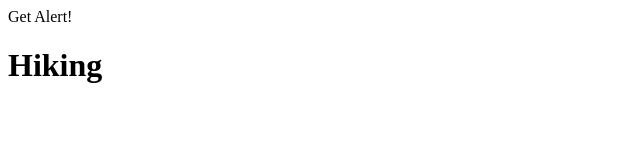
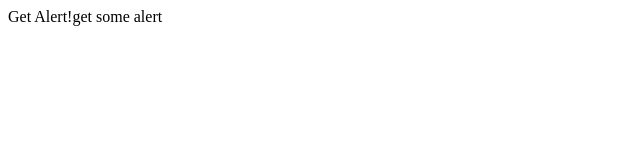
Before and after one commit to TManish-3D/local-repo, a plain HTML site: page index.html in a window 1280 px wide. Shown: the whole page, without its empty margins (0-640 px from the left). Drawn offline with Linux system fonts and the light colour scheme.

Commit message:
some alert

```diff
--- a/index.html
+++ b/index.html
@@ -6,7 +6,7 @@
     <title>Emergence services</title>
 </head>
 <body>
-    Get Alert!
-    <h1>Hiking</h1>
+    Get Alert!get some alert
+
 </body>
 </html>
```
